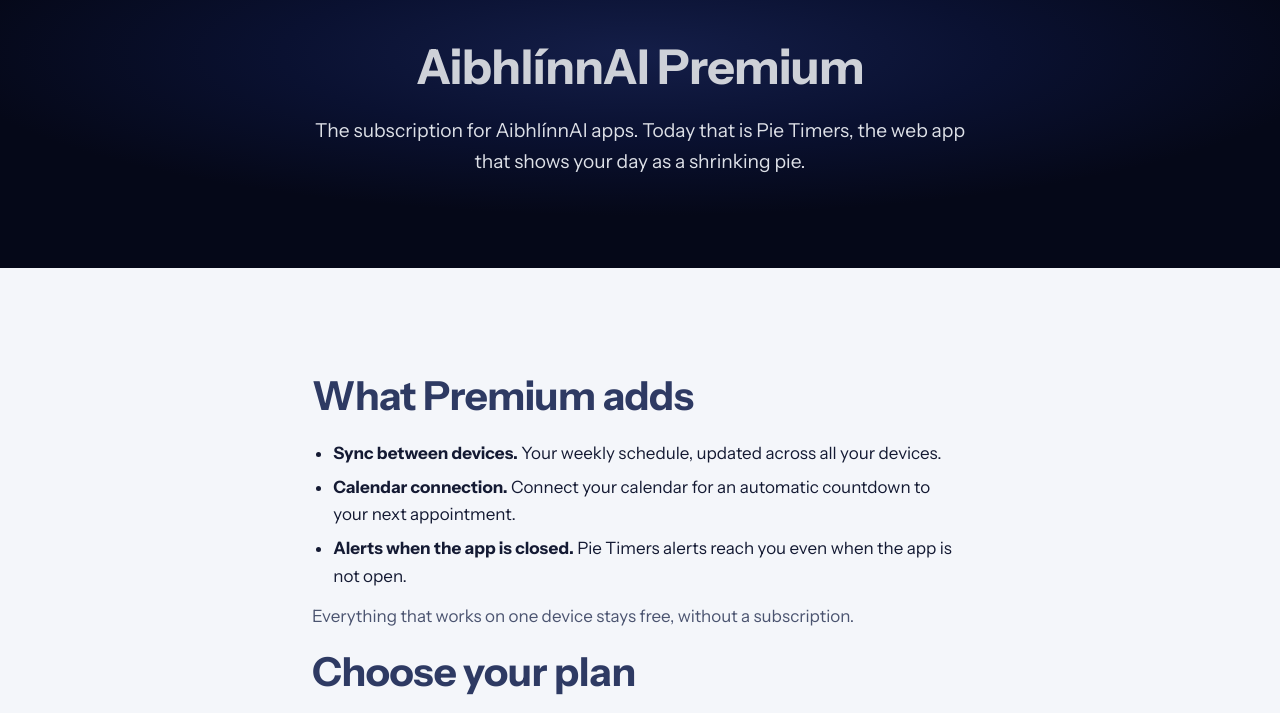
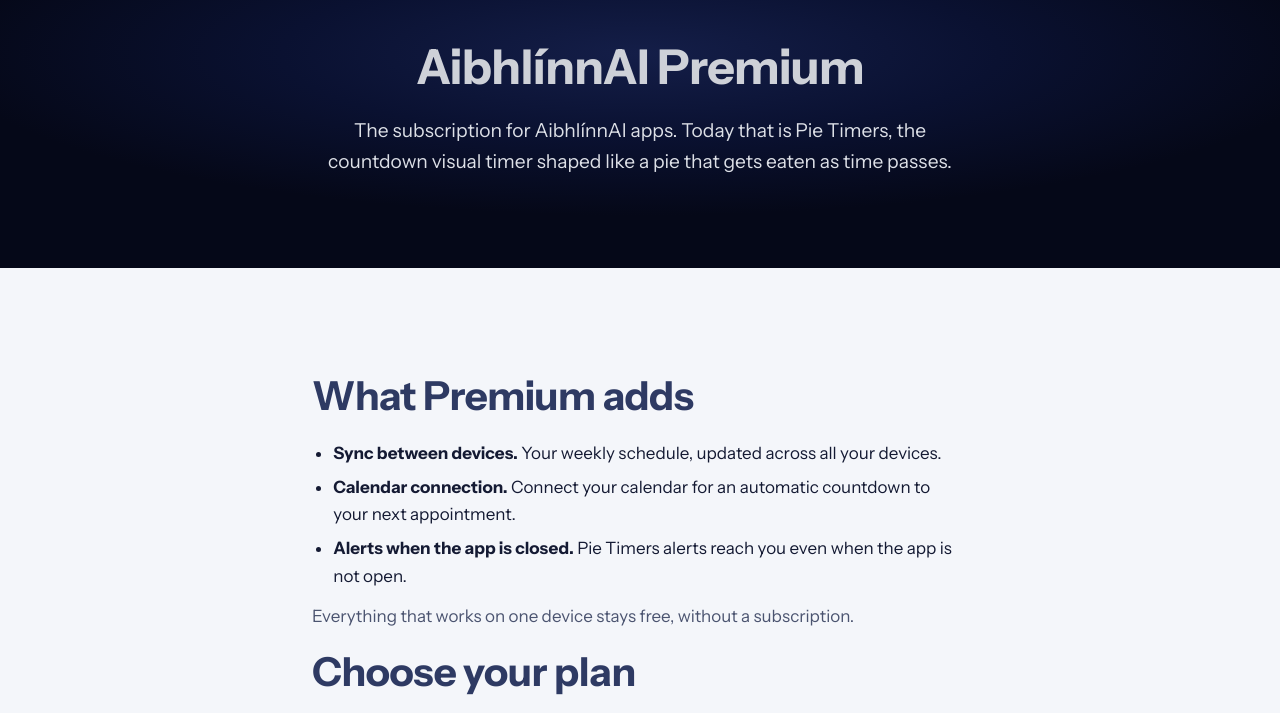
Before and after one commit to AibhlinnAI/premium.aibhlinn.ai, a plain HTML site: page index.html in a window 1280 px wide. Shown: the part 78-791 px from the top of the page. Drawn offline with Linux system fonts and the light colour scheme.

Commit message:
Lede: the pie is eaten, not shrinking
Mal's public wording rule, in the wording already approved for
aibhlinn.ai.

Co-Authored-By: Claude Opus 5.5 <noreply@anthropic.com>
Claude-Session: https://claude.ai/code/session_016TU94LpvsRaGCBERqD63ie

```diff
--- a/index.html
+++ b/index.html
@@ -27,7 +27,8 @@
   <div class="hero-body wrap">
     <h1 class="premium-title">AibhlínnAI Premium</h1>
     <p class="lede">The subscription for AibhlínnAI apps. Today that is
-    Pie Timers, the web app that shows your day as a shrinking pie.</p>
+    Pie Timers, the countdown visual timer shaped like a pie that gets
+    eaten as time passes.</p>
   </div>
 </header>
 
```
